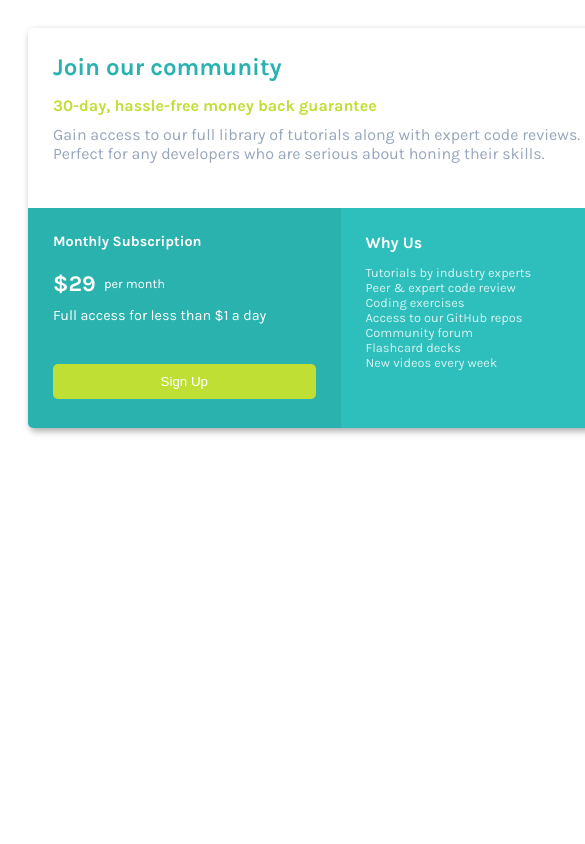
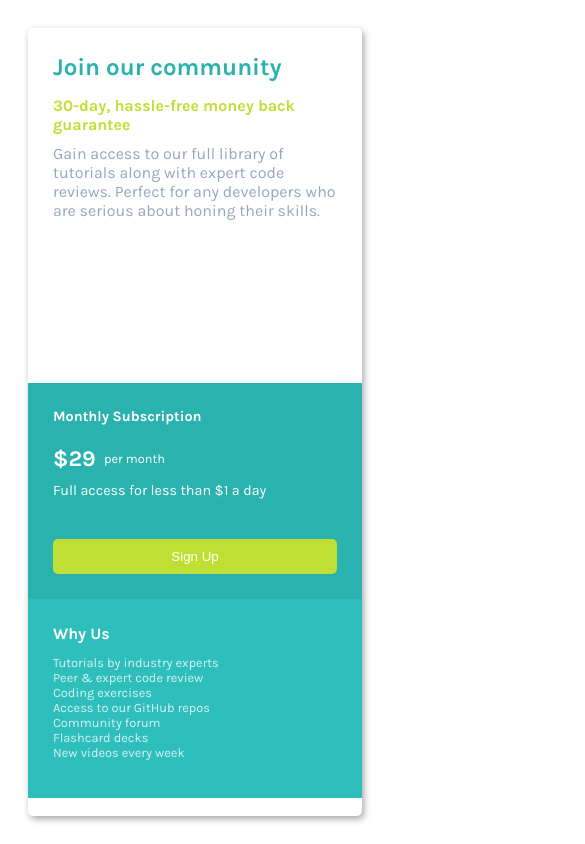
Before and after one commit to Kendrill/meme-generator-challenge, a plain HTML site: page index.html in a window 390 px wide. Shown: the top 844 px of the page, 585 px wide, since content can reach past the window. Drawn offline with Linux system fonts and the light colour scheme.

Commit message:
Update style.css

```diff
--- a/style.css
+++ b/style.css
@@ -115,3 +115,10 @@ ul {
   font-size: 0.8rem;
   opacity: 0.8;
 }
+
+@media (max-width: 670px) {
+  #box-left, #box-right, #card {
+    width: 100%;
+    height: auto;
+  }
+}
```
